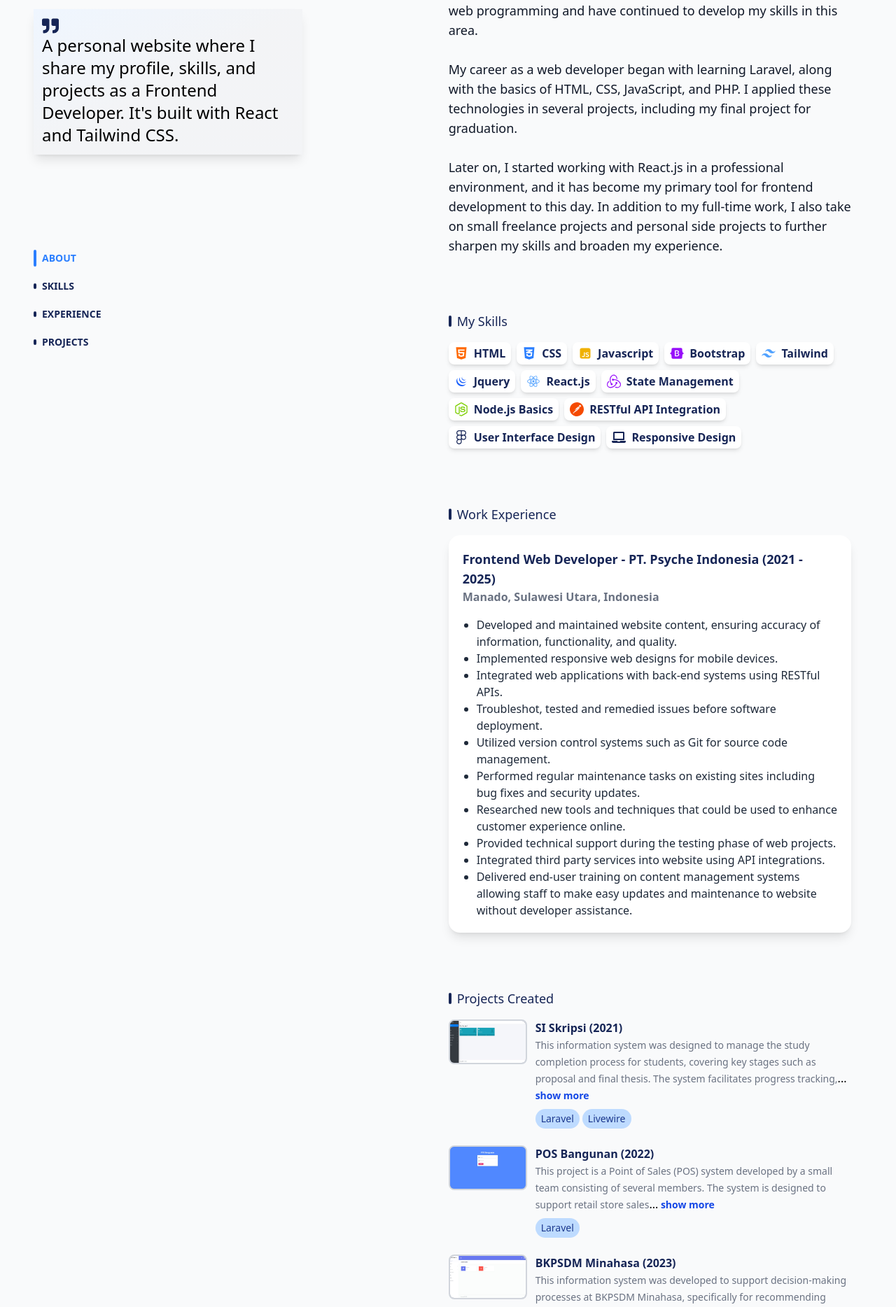
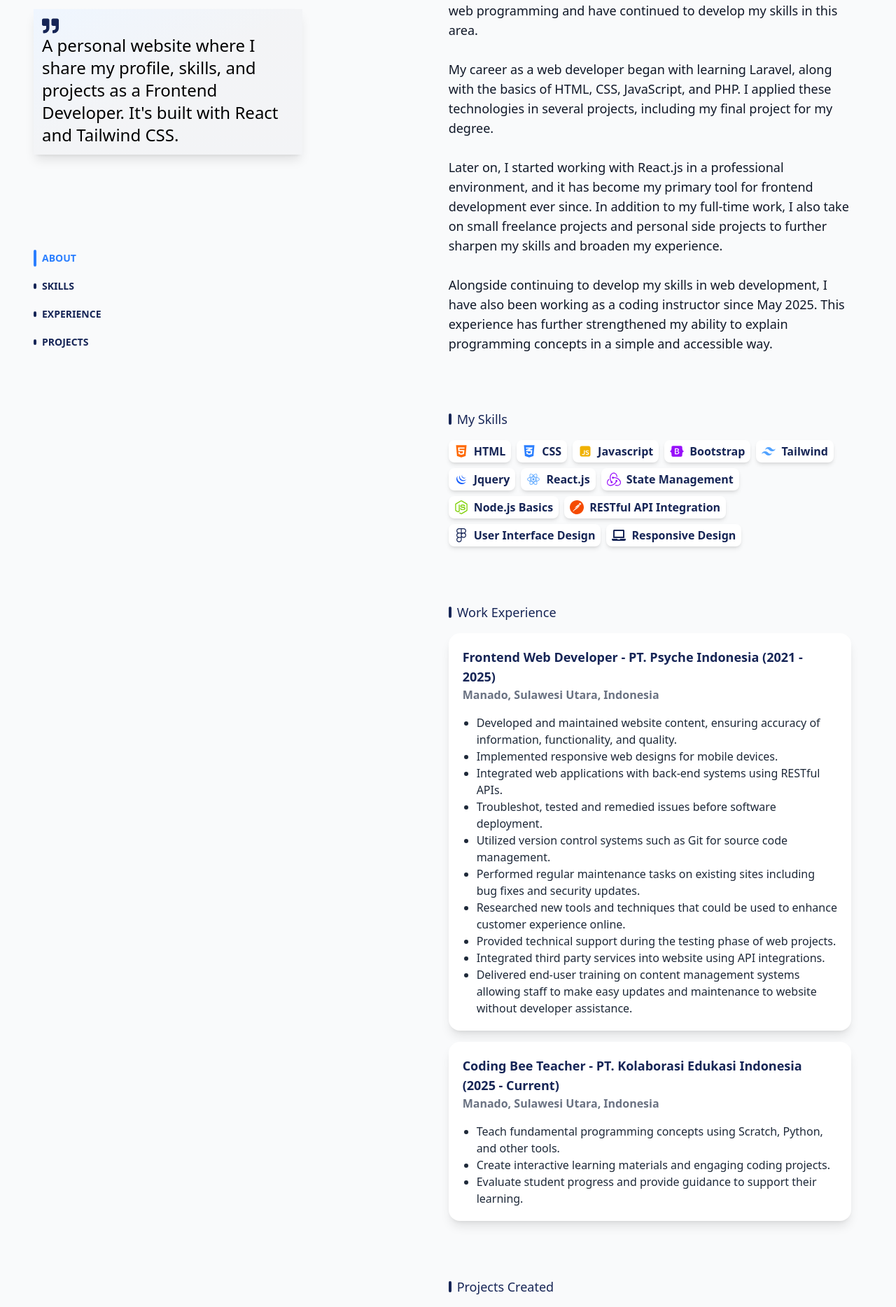
Before and after one commit to reanru/my-profile, a React (Vite) app: page / in a window 1280 px wide. Shown: the part 195-2063 px from the top of the page at 70% size. Built offline with nearby package versions, Linux system fonts and the light colour scheme.

Commit message:
update aboute & experiences

```diff
--- a/src/moduls/mainModule/parts/about.jsx
+++ b/src/moduls/mainModule/parts/about.jsx
@@ -10,22 +10,27 @@ export default function About() {
 
             <div>
                 <p>
-                    I graduated in 2021 from Manado State University with a degree in Informatics Engineering.
-                    Since college, I’ve had a strong interest in web programming and have continued to develop my skills in this area.
+                    I graduated in 2021 from Manado State University with a degree in Informatics Engineering. Since college, I’ve had a strong interest in web programming and have continued to develop my skills in this area.
                 </p>
 
                 <br />
 
                 <p>
-                    My career as a web developer began with learning Laravel, along with the basics of HTML, CSS, JavaScript, and PHP.
-                    I applied these technologies in several projects, including my final project for graduation.
+                    My career as a web developer began with learning Laravel, along with the basics of HTML, CSS, JavaScript, and PHP. I applied these technologies in several projects, including my final project for my degree.
                 </p>
 
                 <br />
 
                 <p>
-                    Later on, I started working with React.js in a professional environment, and it has become my primary tool for frontend development to this day. In addition to my full-time work, I also take on small freelance projects and personal side projects to further sharpen my skills and broaden my experience.
+                    Later on, I started working with React.js in a professional environment, and it has become my primary tool for frontend development ever since. In addition to my full-time work, I also take on small freelance projects and personal side projects to further sharpen my skills and broaden my experience.
                 </p>
+
+                <br />
+
+                <p>
+                    Alongside continuing to develop my skills in web development, I have also been working as a coding instructor since May 2025. This experience has further strengthened my ability to explain programming concepts in a simple and accessible way.
+                </p>
+
             </div>
 
         </div>
--- a/src/moduls/mainModule/parts/experiences.jsx
+++ b/src/moduls/mainModule/parts/experiences.jsx
@@ -24,6 +24,16 @@ export default function Experiences() {
                     <li>Delivered end-user training on content management systems allowing staff to make easy updates and maintenance to website without developer assistance.</li>
                 </ul>
             </div>
+            <div className="bg-white p-5 flex flex-col rounded-2xl shadow-lg hover:shadow-blue-300 hover:cursor-pointer transition-all duration-150">
+                <span className="text-lg font-semibold text-blue-950">Coding Bee Teacher - PT. Kolaborasi Edukasi Indonesia (2025 - Current)</span>
+                <span className="text-md font-semibold text-gray-500">Manado, Sulawesi Utara, Indonesia</span>
+
+                <ul class="ml-5 mt-4 list-disc text-md text-gray-800">
+                    <li>Teach fundamental programming concepts using Scratch, Python, and other tools.</li>
+                    <li>Create interactive learning materials and engaging coding projects.</li>
+                    <li>Evaluate student progress and provide guidance to support their learning.</li>
+                </ul>
+            </div>
         </div>
     )
 }
```
